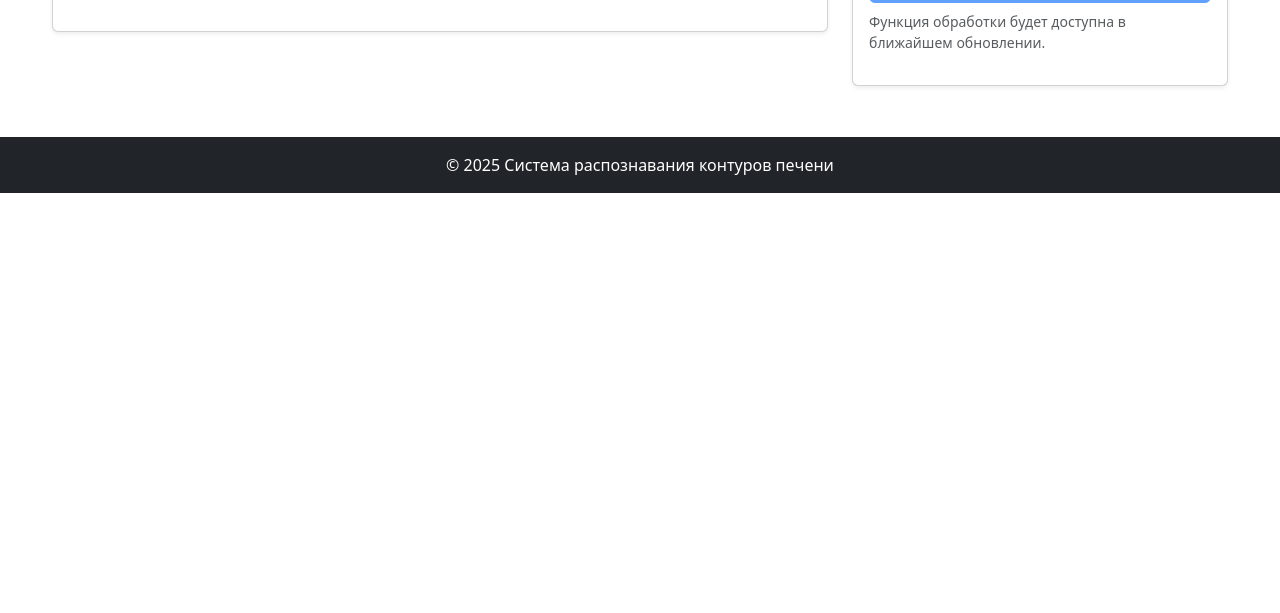
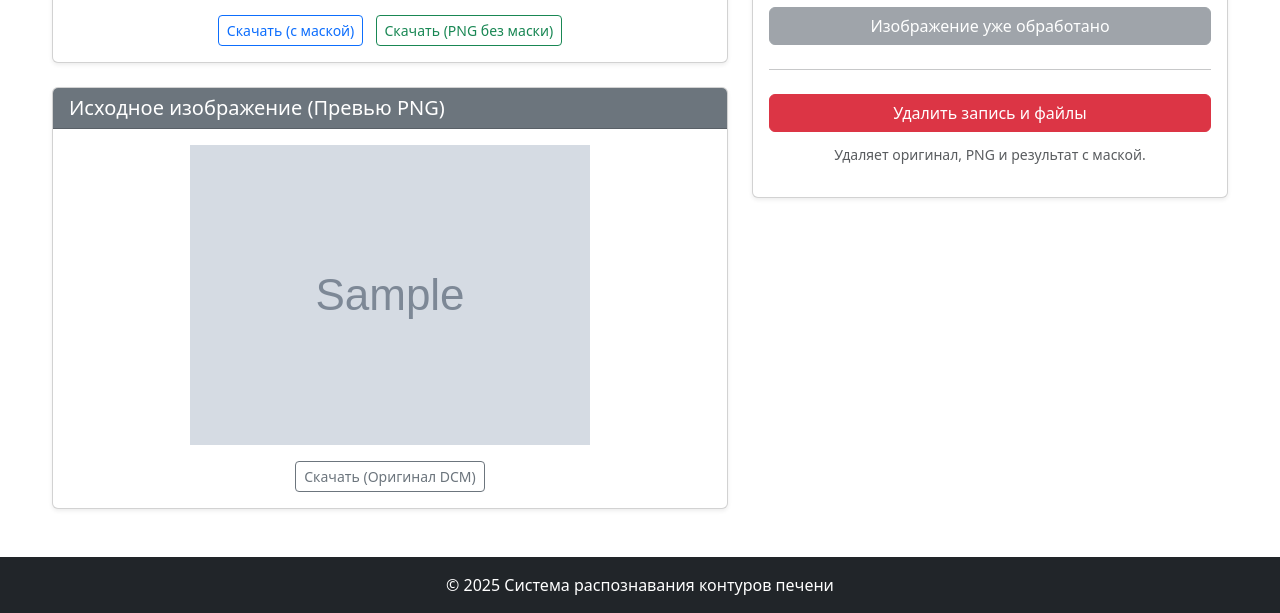
Before and after one commit to dander818/liver-contour-detection, a Django app: page /images/1/ in a window 1280 px wide. Shown: the part 607-1220 px from the top of the page. Before the commit the page ends 800 px from the top, so only its background shows below. Run offline with Django 4.2, Linux system fonts and the light colour scheme; a user stored in the database is signed in; tables that the repository leaves empty hold one stand-in row (values such as "Sample post"); grey boxes marked "Sample" are stand-in pictures; one stand-in notice (Sample message) is shown.

Commit message:
feat: Implement liver contour prediction and related updates

```diff
--- a/images/urls.py
+++ b/images/urls.py
@@ -2,8 +2,10 @@ from django.urls import path
 from . import views
 
 urlpatterns = [
-    path('images/', views.image_list, name='image_list'),
+    path('images/original/', views.original_image_list, name='original_image_list'),
+    path('images/processed/', views.processed_image_list, name='processed_image_list'),
     path('images/upload/', views.image_upload, name='image_upload'),
     path('images/<int:image_id>/', views.image_detail, name='image_detail'),
     path('images/<int:image_id>/delete/', views.image_delete, name='image_delete'),
+    path('images/<int:image_id>/process/', views.process_image, name='process_image'),
 ]
--- a/images/views.py
+++ b/images/views.py
@@ -1,16 +1,39 @@
 from django.shortcuts import render, redirect, get_object_or_404
 from django.contrib.auth.decorators import login_required
 from django.contrib import messages
+from django.conf import settings
+from django.http import HttpResponseBadRequest
 from .forms import ImageUploadForm
 from .models import Image
+from .utils import dcm_to_png  # Утилита конвертации
+from .prediction import load_prediction_model, get_prediction_mask, save_prediction_mask_image # Утилиты предсказания
 import os
 
 # Create your views here.
 
 @login_required
-def image_list(request):
+def original_image_list(request):
+    """Отображает список оригинальных (необработанных) изображений."""
+    # Фильтруем изображения, чтобы показать только те, что НЕ обработаны ИЛИ у которых ЕСТЬ оригинальный файл
+    # (на случай, если обработка не удалась, но файл остался)
     images = Image.objects.filter(user=request.user).order_by('-uploaded_at')
-    return render(request, 'images/image_list.html', {'images': images})
+    context = {
+        'images': images,
+        'title': "Оригинальные изображения",
+        'list_type': 'original'
+    }
+    return render(request, 'images/generic_image_list.html', context)
+
+@login_required
+def processed_image_list(request):
+    """Отображает список обработанных изображений."""
+    images = Image.objects.filter(user=request.user, processed=True, processed_image__isnull=False).order_by('-uploaded_at')
+    context = {
+        'images': images,
+        'title': "Обработанные изображения",
+        'list_type': 'processed'
+    }
+    return render(request, 'images/generic_image_list.html', context)
 
 @login_required
 def image_upload(request):
@@ -19,10 +42,9 @@ def image_upload(request):
         if form.is_valid():
             image = form.save(commit=False)
             image.user = request.user
-            image.original_filename = request.FILES['image'].name
             image.save()
             messages.success(request, 'Изображение успешно загружено!')
-            return redirect('image_list')
+            return redirect('original_image_list')
     else:
         form = ImageUploadForm()
     return render(request, 'images/image_upload.html', {'form': form})
@@ -36,10 +58,98 @@ def image_detail(request, image_id):
 def image_delete(request, image_id):
     image = get_object_or_404(Image, id=image_id, user=request.user)
     if request.method == 'POST':
-        # Удаляем файл с сервера, если он существует
-        if image.image and os.path.isfile(image.image.path):
-            os.remove(image.image.path)
+        # Удаляем оригинальный файл
+        if image.image and hasattr(image.image, 'path') and os.path.isfile(image.image.path):
+            try:
+                os.remove(image.image.path)
+            except OSError as e:
+                print(f"Error removing original file {image.image.path}: {e}")
+        # Удаляем обработанный файл (PNG)
+        if image.processed_image and hasattr(image.processed_image, 'path') and os.path.isfile(image.processed_image.path):
+            try:
+                os.remove(image.processed_image.path)
+            except OSError as e:
+                print(f"Error removing processed file {image.processed_image.path}: {e}")
+
+        # Удаляем файл с наложением маски (ранее был prediction_mask)
+        if image.prediction_mask and hasattr(image.prediction_mask, 'path') and os.path.isfile(image.prediction_mask.path):
+             try:
+                 os.remove(image.prediction_mask.path)
+             except OSError as e:
+                 print(f"Error removing overlay image file {image.prediction_mask.path}: {e}")
+
         image.delete()
-        messages.success(request, 'Изображение успешно удалено!')
-        return redirect('image_list')
+        messages.success(request, 'Запись и связанные файлы успешно удалены!')
+        return redirect('original_image_list')
     return render(request, 'images/image_confirm_delete.html', {'image': image})
+
+@login_required
+def process_image(request, image_id):
+    if request.method != 'POST':
+        return HttpResponseBadRequest("Only POST requests are allowed")
+
+    image_instance = get_object_or_404(Image, id=image_id, user=request.user)
+
+    if image_instance.processed:
+        messages.warning(request, "Это изображение уже было обработано.")
+        return redirect('image_detail', image_id=image_id)
+
+    if not image_instance.image or not os.path.exists(image_instance.image.path):
+        messages.error(request, "Исходный файл изображения не найден.")
+        return redirect('image_detail', image_id=image_id)
+
+    original_path = image_instance.image.path
+    user_dir = os.path.dirname(image_instance.image.name) # user_<id>/...
+    base_filename = os.path.splitext(os.path.basename(image_instance.image.name))[0]
+
+    # --- 1. Конвертация DCM в PNG ---
+    png_filename = f"{base_filename}_processed.png"
+    png_save_path = os.path.join(settings.MEDIA_ROOT, user_dir, png_filename) # Полный путь для сохранения
+    png_model_path = os.path.join(user_dir, png_filename) # Путь для модели Django
+
+    os.makedirs(os.path.dirname(png_save_path), exist_ok=True)
+
+    converted_png_path = dcm_to_png(original_path, png_save_path)
+
+    if not converted_png_path:
+        messages.error(request, "Ошибка при преобразовании исходного изображения в PNG.")
+        return redirect('image_detail', image_id=image_id)
+
+    messages.success(request, f"Изображение успешно преобразовано в PNG: {png_filename}")
+    image_instance.processed_image.name = png_model_path # Сохраняем путь к PNG
+    # Не ставим processed=True и не сохраняем image_instance пока
+
+    # --- 2. Загрузка модели и предсказание ---
+    try:
+        # Загружаем модель (путь к файлу модели задан по умолчанию в функции)
+        model = load_prediction_model()
+
+        # Получаем маску предсказания
+        prediction_mask_array = get_prediction_mask(converted_png_path, model)
+
+        if prediction_mask_array is not None:
+            # --- 3. Сохранение РЕЗУЛЬТАТА С НАЛОЖЕНИЕМ МАСКИ ---
+            overlay_filename = f"{base_filename}_overlay.png"
+            overlay_save_path = os.path.join(settings.MEDIA_ROOT, user_dir, overlay_filename)
+            overlay_model_path = os.path.join(user_dir, overlay_filename)
+
+            if save_prediction_mask_image(converted_png_path, prediction_mask_array, overlay_save_path):
+                image_instance.prediction_mask.name = overlay_model_path
+                messages.success(request, f"Результат обработки с наложением маски успешно создан: {overlay_filename}")
+            else:
+                messages.error(request, "Ошибка при сохранении изображения с наложением маски.")
+        else:
+             messages.error(request, "Ошибка при генерации маски предсказания моделью.")
+
+    except FileNotFoundError as e:
+        messages.error(request, f"Ошибка загрузки модели: {e}. Убедитесь, что файл модели находится в папке ml_models/")
+        # Обработка не удалась полностью, но PNG сохранен
+    except Exception as e:
+        messages.error(request, f"Произошла ошибка во время обработки моделью: {e}")
+        # Обработка не удалась полностью, но PNG сохранен
+
+    # --- 4. Финальное сохранение статуса ---
+    image_instance.processed = True
+    image_instance.save()
+
+    return redirect('image_detail', image_id=image_id)
--- a/requirements.txt
+++ b/requirements.txt
@@ -3,3 +3,7 @@ Pillow==11.1.0
 gunicorn==21.2.0
 whitenoise==6.6.0
 dj-database-url==2.1.0
+pydicom==2.4.4
+numpy==1.26.4
+tensorflow==2.15.*
+matplotlib
--- a/templates/base.html
+++ b/templates/base.html
@@ -52,10 +52,10 @@
                             <a class="nav-link" href="{% url 'dashboard' %}">Панель управления</a>
                         </li>
                         <li class="nav-item">
-                            <a class="nav-link" href="{% url 'image_list' %}">Мои изображения</a>
+                            <a class="nav-link" href="{% url 'original_image_list' %}">Оригиналы</a>
                         </li>
                         <li class="nav-item">
-                            <a class="nav-link" href="{% url 'image_upload' %}">Загрузить</a>
+                            <a class="nav-link" href="{% url 'processed_image_list' %}">Обработанные</a>
                         </li>
                         <li class="nav-item">
                             <a class="nav-link" href="{% url 'logout' %}">Выйти</a>
--- a/templates/images/image_detail.html
+++ b/templates/images/image_detail.html
@@ -6,42 +6,75 @@
 <div class="row">
     <div class="col-12 mb-4">
         <div class="d-flex justify-content-between align-items-center">
-            <h2>{{ image.original_filename }}</h2>
+            <h2>{{ image.original_filename }}{% if image.processed %} (Обработано){% endif %}</h2>
             <div>
-                <a href="{% url 'image_list' %}" class="btn btn-secondary me-2">Назад к списку</a>
-                <a href="{% url 'image_delete' image.id %}" class="btn btn-danger">Удалить</a>
+                <a href="{% url 'original_image_list' %}" class="btn btn-secondary me-2">Назад к оригиналам</a>
             </div>
         </div>
     </div>
 </div>
 
 <div class="row">
-    <div class="col-md-8">
+    <div class="col-md-7">
+        {% if image.prediction_mask %}
         <div class="card shadow-sm mb-4">
-            <div class="card-header bg-light">
-                <h5 class="mb-0">Изображение</h5>
+            <div class="card-header bg-primary text-white">
+                <h5 class="mb-0">Результат обработки (Наложение маски)</h5>
             </div>
             <div class="card-body text-center">
                 <div class="img-container mb-3">
-                    <img src="{{ image.image.url }}" class="img-fluid" alt="{{ image.original_filename }}">
+                    <img src="{{ image.prediction_mask.url }}" class="img-fluid" alt="Результат обработки: {{ image.original_filename }}">
                 </div>
+                 <a href="{{ image.prediction_mask.url }}" class="btn btn-sm btn-outline-primary" download="{{ image.get_mask_download_filename }}">Скачать (с маской)</a>
+                 {% if image.processed_image %}
+                 <a href="{{ image.processed_image.url }}" class="btn btn-sm btn-outline-success ms-2" download="{{ image.get_processed_download_filename }}">Скачать (PNG без маски)</a>
+                 {% endif %}
             </div>
         </div>
+        {% elif image.processed_image %}
+         <div class="card shadow-sm mb-4">
+            <div class="card-header bg-warning text-dark">
+                <h5 class="mb-0">Обработанное изображение (PNG)</h5>
+            </div>
+            <div class="card-body text-center">
+                 <p class="text-danger">Не удалось создать изображение с наложением маски.</p>
+                 <img src="{{ image.processed_image.url }}" class="img-fluid mb-3" alt="Обработанное: {{ image.original_filename }}">
+                 <a href="{{ image.processed_image.url }}" class="btn btn-sm btn-outline-success" download="{{ image.get_processed_download_filename }}">Скачать (PNG без маски)</a>
+            </div>
+        </div>
+        {% endif %}
+
+        {% if image.image %}
+        <div class="card shadow-sm mb-4">
+            <div class="card-header bg-secondary text-white">
+                <h5 class="mb-0">Исходное изображение (Превью PNG)</h5>
+            </div>
+            <div class="card-body text-center">
+                <div class="img-container mb-3">
+                    {% if image.processed_image %}
+                        <img src="{{ image.processed_image.url }}" class="img-fluid" alt="Превью PNG для: {{ image.original_filename }}">
+                    {% else %}
+                         <p class="text-muted p-3">Превью будет доступно после обработки.</p>
+                    {% endif %}
+                </div>
+                <a href="{{ image.image.url }}" class="btn btn-sm btn-outline-secondary" download="{{ image.original_filename }}">Скачать (Оригинал DCM)</a>
+            </div>
+        </div>
+        {% endif %}
+
     </div>
 
-    <div class="col-md-4">
+    <div class="col-md-5">
         <div class="card shadow-sm mb-4">
-            <div class="card-header bg-light">
+            <div class="card-header bg-light text-dark border-secondary">
                 <h5 class="mb-0">Информация</h5>
             </div>
             <div class="card-body">
                 <dl class="row">
                     <dt class="col-sm-5">Имя файла:</dt>
                     <dd class="col-sm-7">{{ image.original_filename }}</dd>
-
                     <dt class="col-sm-5">Дата загрузки:</dt>
                     <dd class="col-sm-7">{{ image.uploaded_at|date:"d.m.Y H:i" }}</dd>
-
                     <dt class="col-sm-5">Статус:</dt>
                     <dd class="col-sm-7">
                         {% if image.processed %}
@@ -50,19 +83,42 @@
                             <span class="badge bg-warning text-dark">Ожидает обработки</span>
                         {% endif %}
                     </dd>
+                    {% if image.image %}
+                    <dt class="col-sm-5">Оригинал:</dt>
+                    <dd class="col-sm-7"><a href="{{ image.image.url }}" download="{{ image.original_filename }}">Скачать (DCM)</a></dd>
+                    {% endif %}
+                    {% if image.processed_image %}
+                    <dt class="col-sm-5">Обработано:</dt>
+                    <dd class="col-sm-7"><a href="{{ image.processed_image.url }}" download="{{ image.get_processed_download_filename }}">Скачать (PNG)</a></dd>
+                    {% endif %}
+                    {% if image.prediction_mask %}
+                    <dt class="col-sm-5">Результат:</dt>
+                    <dd class="col-sm-7"><a href="{{ image.prediction_mask.url }}" download="{{ image.get_mask_download_filename }}">Скачать (с маской)</a></dd>
+                    {% endif %}
                 </dl>
             </div>
         </div>
 
         <div class="card shadow-sm">
-            <div class="card-header bg-light">
+            <div class="card-header bg-warning text-dark">
                 <h5 class="mb-0">Действия</h5>
             </div>
             <div class="card-body">
-                <div class="d-grid">
-                    <a href="{{ image.image.url }}" class="btn btn-success mb-3" download="{{ image.original_filename }}">Скачать изображение</a>
-                    <a href="#" class="btn btn-primary mb-2 disabled">Обработать изображение</a>
-                    <p class="small text-muted">Функция обработки будет доступна в ближайшем обновлении.</p>
+                <div class="d-grid gap-2">
+                    {% if not image.processed and image.image %}
+                    <form action="{% url 'process_image' image.id %}" method="post">
+                        {% csrf_token %}
+                        <button type="submit" class="btn btn-primary w-100">Обработать (PNG + Маска)</button>
+                    </form>
+                    <p class="small text-muted text-center mb-2">Преобразует оригинал в PNG и генерирует маску контура.</p>
+                    {% else %}
+                    <button type="button" class="btn btn-secondary w-100" disabled>
+                        Изображение {% if image.processed %}уже обработано{% else %}не может быть обработано (нет файла){% endif %}
+                    </button>
+                    {% endif %}
+                    <hr>
+                    <a href="{% url 'image_delete' image.id %}" class="btn btn-danger w-100">Удалить запись и файлы</a>
+                    <p class="small text-muted text-center mt-1">Удаляет оригинал, PNG и результат с маской.</p>
                 </div>
             </div>
         </div>
--- a/templates/images/image_upload.html
+++ b/templates/images/image_upload.html
@@ -37,7 +37,7 @@
                 </form>
             </div>
             <div class="card-footer text-center">
-                <a href="{% url 'image_list' %}" class="text-decoration-none">Вернуться к списку изображений</a>
+                <a href="{% url 'original_image_list' %}" class="text-decoration-none">Вернуться к списку оригиналов</a>
             </div>
         </div>
     </div>
--- a/templates/users/dashboard.html
+++ b/templates/users/dashboard.html
@@ -28,8 +28,9 @@
         <div class="card shadow-sm h-100">
             <div class="card-body">
                 <h5 class="card-title">Просмотр изображений</h5>
-                <p class="card-text">Просмотр всех ваших загруженных изображений и результатов анализа.</p>
-                <a href="{% url 'image_list' %}" class="btn btn-outline-primary">Просмотреть</a>
+                <p class="card-text">Просмотр оригинальных и обработанных изображений.</p>
+                <a href="{% url 'original_image_list' %}" class="btn btn-outline-primary me-2">Оригиналы</a>
+                <a href="{% url 'processed_image_list' %}" class="btn btn-outline-secondary">Обработанные</a>
             </div>
         </div>
     </div>
```
Also changed, not shown: images/models.py (+25 -3 lines), images/prediction.py (added, +123 -0 lines), images/utils.py (added, +37 -0 lines), templates/images/generic_image_list.html (added, +79 -0 lines), templates/partials/messages.html (added, +8 -0 lines), images/migrations/0002_image_prediction_mask_image_processed_image_and_more.py (added), 1 other file.
